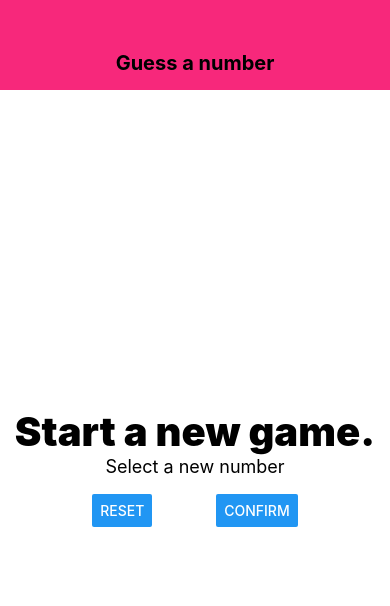
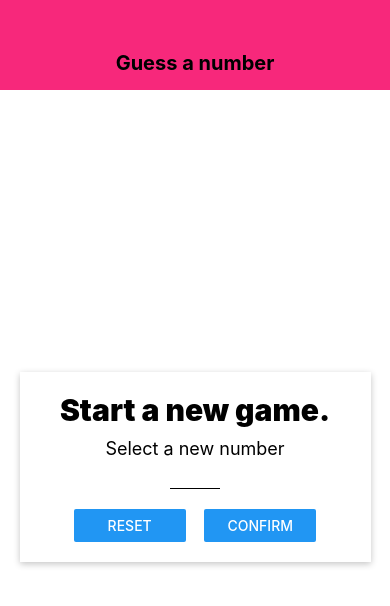
Before and after one commit to kelibst/guess_a_number, a React Native app: screen / in a window 390 px wide. Shown: the top 606 px of the page. Built offline with nearby package versions, Linux system fonts and the light colour scheme.

Commit message:
add dismiss keyboard functionality

```diff
--- /dev/null
+++ b/components/InputDef.js
@@ -0,0 +1,24 @@
+import React from "react";
+import { View, Text, TextInput, StyleSheet } from "react-native";
+
+const InputDef = (props) => {
+  return (
+    <TextInput
+      style={{ ...styles.input, ...props.style }}
+      blurOnSubmit
+      keyboardType="number-pad"
+      maxLength={2}
+    />
+  );
+};
+
+export default InputDef;
+
+const styles = StyleSheet.create({
+  input: {
+    height: 30,
+    borderBottomColor: "#000000",
+    borderBottomWidth: 1,
+    width: "100%",
+  },
+});
--- a/screens/StartGame.js
+++ b/screens/StartGame.js
@@ -1,21 +1,51 @@
-import React from "react";
-import { View, Text, StyleSheet, TextInput, Button } from "react-native";
+import React, { useState } from "react";
+import {
+  View,
+  Text,
+  StyleSheet,
+  TextInput,
+  Button,
+  TouchableWithoutFeedback,
+  Keyboard,
+} from "react-native";
+import InputDef from "../components/InputDef";
 import globalStyles from "../styles/globalStyles";
 
 const StartGame = (props) => {
+  const [val, setVal] = useState("");
+
+  const numInpHandler = (inp) => {
+    setVal(inp.replace(/[^0-9]/g, ""));
+  };
   return (
+    <TouchableWithoutFeedback onPress={() => {
+      Keyboard.dismiss();
+    }}>
       <View style={styles.screen}>
+        <View style={[styles.main, globalStyles.shodef]}>
           <Text style={globalStyles.txtPrim}>Start a new game.</Text>
-      <Text style={globalStyles.txtSec}>Select a new number</Text>
+          <Text style={[globalStyles.txtSec, globalStyles.mt1]}>
+            Select a new number
+          </Text>
           <View style={styles.inputContainer}>
-        <TextInput />
+            <InputDef
+              style={styles.inpsty}
+              onChangeText={numInpHandler}
+              value={val}
+            />
           </View>
 
           <View style={styles.btnContainer}>
+            <View style={styles.btn}>
               <Button title="Reset" onPress={() => {}} />
+            </View>
+            <View style={styles.btn}>
               <Button title="Confirm" onPress={() => {}} />
             </View>
           </View>
+        </View>
+      </View>
+    </TouchableWithoutFeedback>
   );
 };
 const styles = StyleSheet.create({
@@ -23,13 +53,27 @@ const styles = StyleSheet.create({
     flex: 1,
     alignItems: "center",
     justifyContent: "center",
-    padding: 10,
   },
 
   btnContainer: {
     flexDirection: "row",
     width: "90%",
-    justifyContent: "space-evenly"
+    justifyContent: "space-evenly",
+  },
+  btn: {
+    width: "40%",
+  },
+  main: {
+    width: "90%",
+    alignItems: "center",
+    padding: 20,
+  },
+  inpsty: {
+    width: 50,
+    marginBottom: 20,
+    textAlign: "center",
+    fontSize: 30,
+    fontWeight: "900",
   },
 });
 export default StartGame;
--- a/styles/globalStyles.js
+++ b/styles/globalStyles.js
@@ -1,22 +1,36 @@
-import { StyleSheet } from 'react-native'
+import { StyleSheet } from "react-native";
 
 const globalStyles = StyleSheet.create({
   container: {
     flex: 1,
   },
   txtPrim: {
-      fontSize: 40,
-      fontWeight: "900"
+    fontSize: 30,
+    fontWeight: "900",
   },
   txtSec: {
-      fontSize: 18
+    fontSize: 18,
   },
   mb2: {
     marginBottom: 20,
   },
   mt1: {
-      marginTop: 10
+    marginTop: 10,
+  },
+  shodef: {
+    shadowColor: "#000",
+    shadowOffset: {
+      width: 0,
+      height: 2,
+    },
+    shadowOpacity: 0.23,
+    shadowRadius: 6.62,
+
+    elevation: 4,
+  },
+  borderRounded1: {
+    borderRadius: 10
   }
 });
 
-  export default globalStyles
+export default globalStyles;
```
Lines whose indentation alone changed are shown as unchanged.
